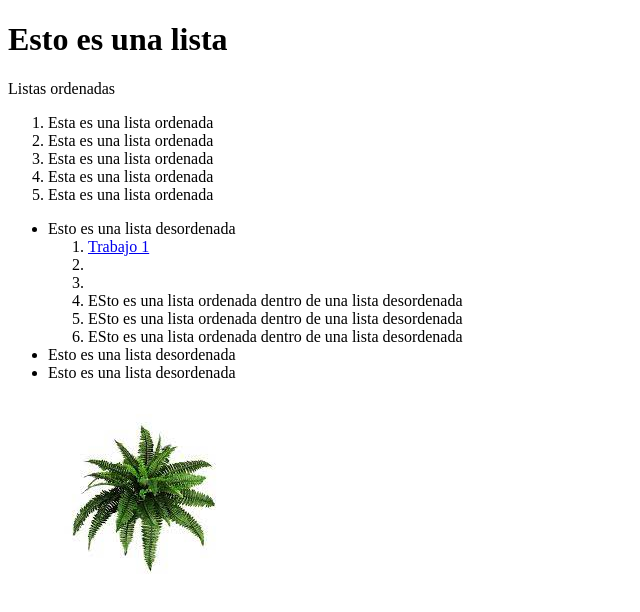
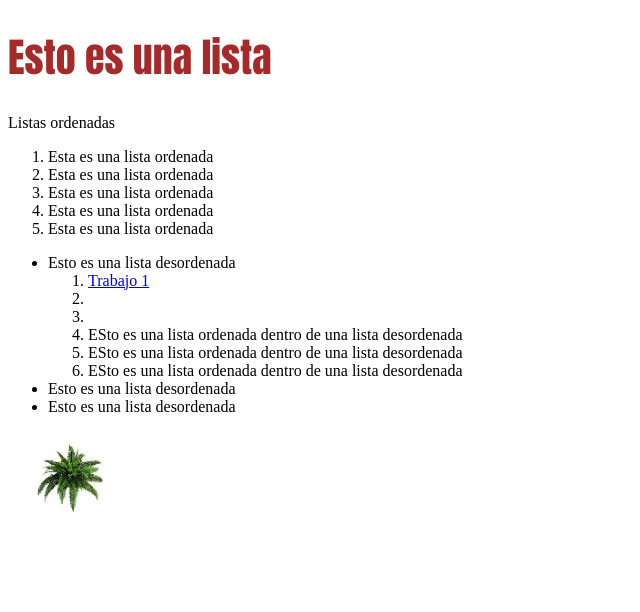
Before and after one commit to allendeagus/Practica-1, a plain HTML site: page pagina1.html in a window 1280 px wide. Shown: the whole page, without its empty margins (0-640 px from the left). Drawn offline with Linux system fonts and the light colour scheme.

Commit message:
creacion pagina y style

```diff
--- a/pagina1.html
+++ b/pagina1.html
@@ -5,6 +5,7 @@
     <meta http-equiv="X-UA-Compatible" content="IE=edge">
     <meta name="viewport" content="width=device-width, initial-scale=1.0">
     <title>Pagina 1</title>
+    <link rel="stylesheet" href="./style.css">
 </head>
 <body>
         <h1>Esto es una lista</h1>
--- /dev/null
+++ b/style.css
@@ -0,0 +1,9 @@
+h1{
+    color: brown;
+    font-size: 40px;
+    font-family: Impact, Haettenschweiler, 'Arial Narrow Bold', sans-serif;
+}
+img {
+    width: 10%;
+    height: 10%;
+}
```
